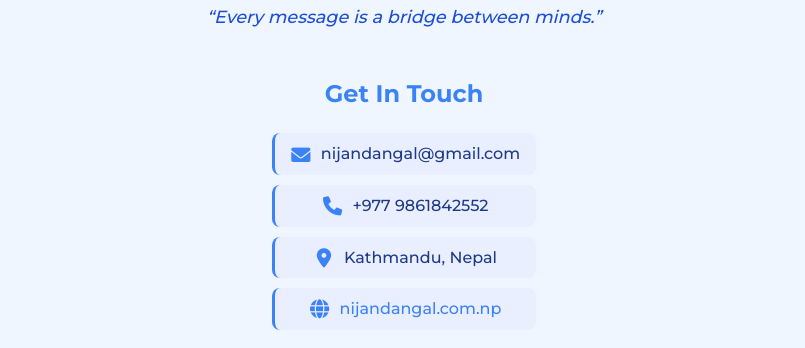
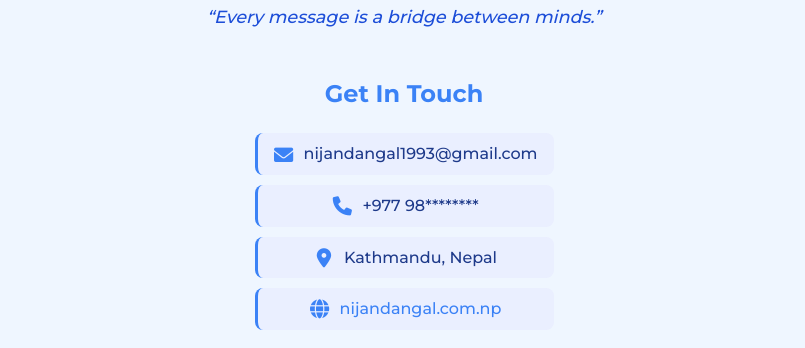
Before and after one commit to nijandangal/My_portfolio, a website: page index.html in a window 1280 px wide. Shown: the part 3407-3755 px from the top of the page, without its empty margins (236-1041 px from the left). Drawn offline with Linux system fonts and the light colour scheme; a small style sheet from the web is missing.

Commit message:
minor change to contact details

```diff
--- a/index.html
+++ b/index.html
@@ -131,11 +131,11 @@
           <h3>Get In Touch</h3>
           <div class="contact-item">
             <i class="fas fa-envelope"></i>
-            <span>nijandangal@gmail.com</span>
+            <span>nijandangal1993@gmail.com</span>
           </div>
           <div class="contact-item">
             <i class="fas fa-phone"></i>
-            <span>+977 9861842552</span>
+            <span>+977 98********</span>
           </div>
           <div class="contact-item">
             <i class="fas fa-map-marker-alt"></i>
```
